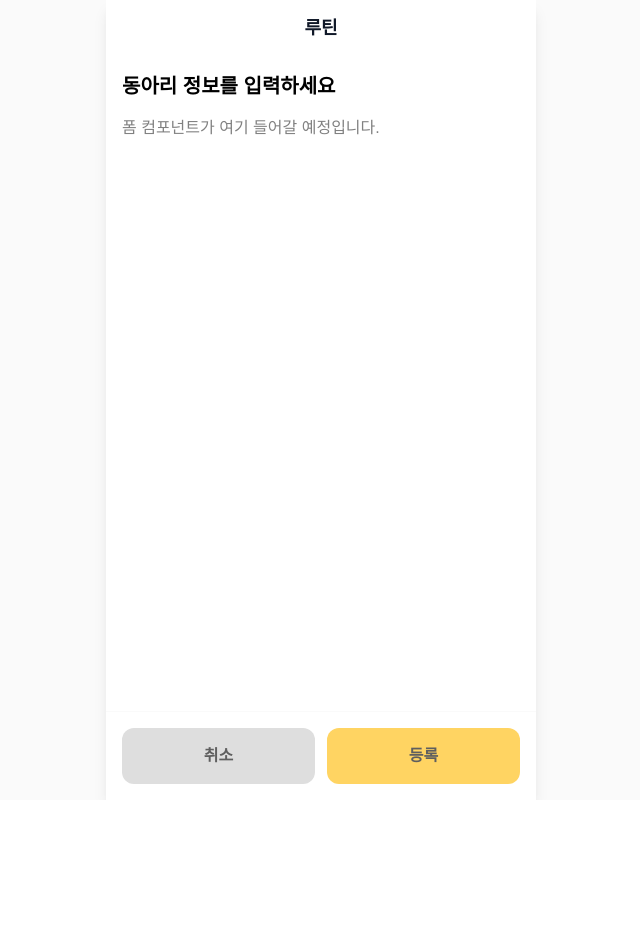
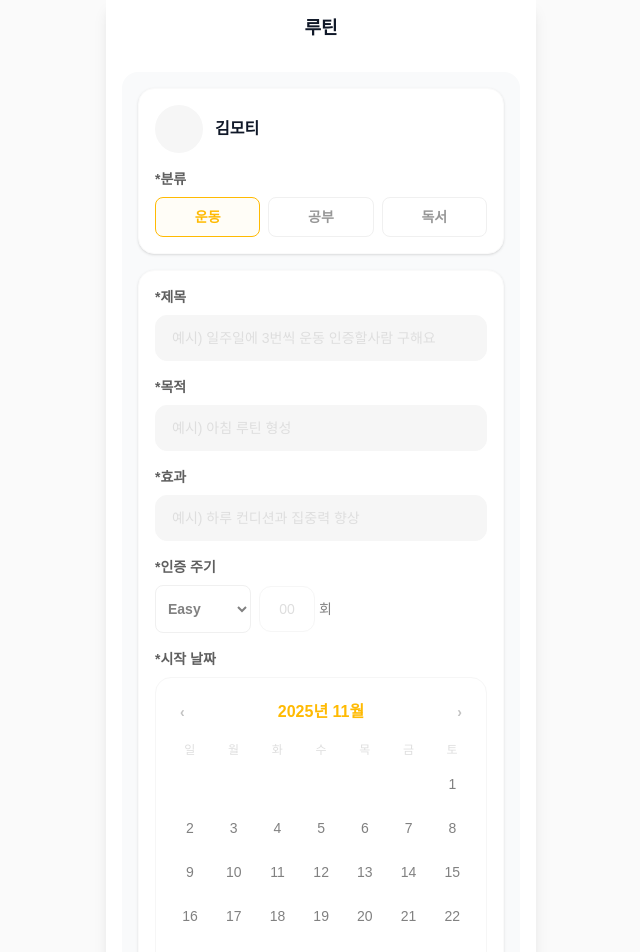
Before and after one commit to MEDILUX-club/Motiday, a React (Vite) app: page /routine/register in a window 1280 px wide. Shown: the top 952 px of the page, without its empty margins (319-959 px from the left). Before the commit the page ends 800 px from the top, so only its background shows below. Built offline with nearby package versions, Linux system fonts and the light colour scheme.

Commit message:
feat:RoutineRegisterPage_UI완

```diff
--- a/src/components/common/InputField.tsx
+++ b/src/components/common/InputField.tsx
@@ -6,6 +6,7 @@ type InputFieldProps = {
   multiline?: boolean;
   className?: string;
   showSearchIcon?: boolean; // 단일행에서만 사용되는 좌측 아이콘
+  fullWidth?: boolean; // 기본은 w-full, 필요 시 폭 제어
 } & InputHTMLAttributes<HTMLInputElement> &
   TextareaHTMLAttributes<HTMLTextAreaElement>;
 
@@ -15,12 +16,14 @@ const InputField = ({
   className,
   rows = 3,
   showSearchIcon = false,
+  fullWidth = true,
   ...rest
 }: InputFieldProps) => {
   const Element = multiline ? 'textarea' : 'input';
 
   const baseClasses = [
-    'w-full rounded-xl text-sm placeholder:text-gray-400 focus:outline-none px-4 py-3',
+    'rounded-xl text-sm placeholder:text-gray-400 focus:outline-none px-4 py-3',
+    fullWidth ? 'w-full' : '',
     multiline ? 'resize-none' : '',
     variant === 'gray'
       ? 'bg-gray-200 text-gray-700 border border-gray-200'
--- a/src/pages/routine/RoutineRegisterPage.tsx
+++ b/src/pages/routine/RoutineRegisterPage.tsx
@@ -1,6 +1,20 @@
+import { useState } from 'react';
 import SubLayout from '../../components/layout/SubLayout';
+import InputField from '../../components/common/InputField';
 
 const RoutineRegisterPage = () => {
+  const [category, setCategory] = useState<'exercise' | 'study' | 'reading'>('exercise');
+  const [currentMonth, setCurrentMonth] = useState(new Date());
+  const [selectedDate, setSelectedDate] = useState<Date | null>(null);
+
+  const startOfMonth = new Date(currentMonth.getFullYear(), currentMonth.getMonth(), 1);
+  const daysInMonth = new Date(currentMonth.getFullYear(), currentMonth.getMonth() + 1, 0).getDate();
+  const leadingEmpty = startOfMonth.getDay();
+  const calendarCells = [
+    ...Array(leadingEmpty).fill(null),
+    ...Array.from({ length: daysInMonth }, (_, i) => i + 1),
+  ];
+
   return (
     <SubLayout
       header={{ title: '루틴' }}
@@ -12,9 +26,170 @@ const RoutineRegisterPage = () => {
         okText: '등록',
       }}
     >
-      <div className="space-y-4">
-        <h1 className="text-xl font-semibold">동아리 정보를 입력하세요</h1>
-        <p className="text-gray-700">폼 컴포넌트가 여기 들어갈 예정입니다.</p>
+      <div className="space-y-4 bg-gray-50 rounded-2xl p-4">
+        {/* 프로필/분류 영역 */}
+        <div className="bg-white rounded-2xl p-4 shadow-sm border border-gray-100 space-y-4">
+          <div className="flex items-center gap-3">
+            <div className="h-12 w-12 rounded-full bg-gray-200" />
+            <div className="text-base font-semibold text-gray-900">김모티</div>
+          </div>
+
+          <div className="space-y-2">
+            <div className="text-sm font-semibold text-gray-800">*분류</div>
+            <div className="flex gap-2">
+              {[
+                { label: '운동', value: 'exercise' },
+                { label: '공부', value: 'study' },
+                { label: '독서', value: 'reading' },
+              ].map(({ label, value }) => {
+                const active = category === value;
+                return (
+                  <button
+                    key={value}
+                    onClick={() => setCategory(value as typeof category)}
+                    className={`flex-1 h-10 rounded-lg border text-sm font-semibold transition-colors ${
+                      active
+                        ? 'border-primary-800 text-primary-800 bg-primary-50'
+                        : 'border-gray-300 text-gray-600 bg-white'
+                    }`}
+                  >
+                    {label}
+                  </button>
+                );
+              })}
+            </div>
+          </div>
+        </div>
+
+        {/* 입력 필드 영역 */}
+        <div className="bg-white rounded-2xl p-4 shadow-sm border border-gray-100 space-y-4">
+          <div className="space-y-2">
+            <div className="text-sm font-semibold text-gray-800">*제목</div>
+            <InputField
+              variant="gray"
+              placeholder="예시) 일주일에 3번씩 운동 인증할사람 구해요"
+            />
+          </div>
+
+          <div className="space-y-2">
+            <div className="text-sm font-semibold text-gray-800">*목적</div>
+            <InputField
+              variant="gray"
+              placeholder="예시) 아침 루틴 형성"
+            />
+          </div>
+
+          <div className="space-y-2">
+            <div className="text-sm font-semibold text-gray-800">*효과</div>
+            <InputField
+              variant="gray"
+              placeholder="예시) 하루 컨디션과 집중력 향상"
+            />
+          </div>
+
+          {/* 인증 주기 */}
+          <div className="space-y-2">
+            <div className="text-sm font-semibold text-gray-800">*인증 주기</div>
+            <div className="flex items-center gap-2">
+              <select className="h-12 w-24 rounded-lg border border-gray-300 bg-white px-2 text-sm font-semibold text-gray-700">
+                <option>Easy</option>
+                <option>Standard</option>
+                <option>Hard</option>
+              </select>
+              <div className="flex items-center gap-1">
+                <InputField
+                  variant="white"
+                  className="w-14 px-0 text-center"
+                  fullWidth={false}
+                  placeholder="00"
+                />
+                <span className="text-sm text-gray-700">회</span>
+              </div>
+            </div>
+          </div>
+
+          {/* 시작 날짜 */}
+          <div className="space-y-2">
+            <div className="text-sm font-semibold text-gray-800">*시작 날짜</div>
+            <div className="rounded-2xl border border-gray-200 bg-white p-4 space-y-3">
+              <div className="flex items-center justify-between text-sm font-semibold text-gray-700">
+                <button
+                  onClick={() =>
+                    setCurrentMonth(
+                      new Date(currentMonth.getFullYear(), currentMonth.getMonth() - 1, 1),
+                    )
+                  }
+                  className="p-2 text-gray-500"
+                >
+                  ‹
+                </button>
+                <span className="text-base text-primary-800">
+                  {currentMonth.getFullYear()}년 {currentMonth.getMonth() + 1}월
+                </span>
+                <button
+                  onClick={() =>
+                    setCurrentMonth(
+                      new Date(currentMonth.getFullYear(), currentMonth.getMonth() + 1, 1),
+                    )
+                  }
+                  className="p-2 text-gray-500"
+                >
+                  ›
+                </button>
+              </div>
+
+              <div className="grid grid-cols-7 gap-2 text-center text-sm text-gray-700">
+                {['일', '월', '화', '수', '목', '금', '토'].map((d) => (
+                  <span key={d} className="text-xs text-gray-400">
+                    {d}
+                  </span>
+                ))}
+                {calendarCells.map((day, idx) => {
+                  if (day === null) return <span key={idx} />;
+                  const isSelected =
+                    selectedDate &&
+                    selectedDate.getFullYear() === currentMonth.getFullYear() &&
+                    selectedDate.getMonth() === currentMonth.getMonth() &&
+                    selectedDate.getDate() === day;
+                  return (
+                    <button
+                      key={idx}
+                      onClick={() =>
+                        setSelectedDate(
+                          new Date(currentMonth.getFullYear(), currentMonth.getMonth(), day),
+                        )
+                      }
+                      className={`h-9 w-9 flex items-center justify-center rounded-full transition-colors
+                        ${
+                          isSelected
+                            ? 'bg-primary-800 text-white border-primary-800'
+                            : 'bg-white text-gray-700 '
+                        }`}
+                    >
+                      {day}
+                    </button>
+                  );
+                })}
+              </div>
+            </div>
+          </div>
+
+          {/* 예상 보상 */}
+          <div className="space-y-2">
+            <div className="text-sm font-semibold text-gray-800">*예상 보상</div>
+            <div className="flex items-center justify-between rounded-xl border border-gray-200 bg-white px-4 py-3">
+              <div className="flex items-center gap-2 text-sm text-gray-700">
+                <span className="flex h-6 w-6 items-center justify-center rounded-full bg-gray-800 text-white text-xs font-bold">
+                  M
+                </span>
+                <span>+2 MOTI / 주</span>
+              </div>
+              <button className="rounded-lg bg-gray-100 px-3 py-1 text-xs text-gray-700 border border-gray-200">
+                보상기준
+              </button>
+            </div>
+          </div>
+        </div>
       </div>
     </SubLayout>
   );
```
